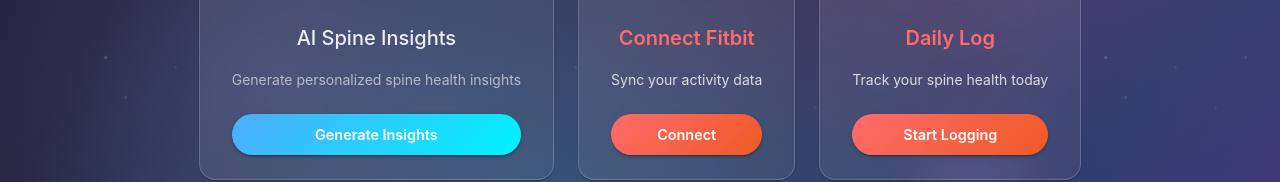
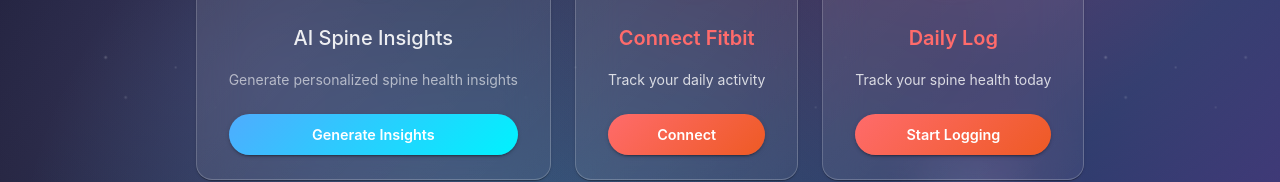
Before and after one commit to kabirshhaikh/fitspine-frontend, a React (Vite) app: page /dashboard in a window 1280 px wide. Shown: the part 337-519 px from the top of the page. Built offline with nearby package versions, Linux system fonts and the light colour scheme; no server answers.

Commit message:
Removed placeholder for fitbit card

```diff
--- a/src/pages/Dashboard.jsx
+++ b/src/pages/Dashboard.jsx
@@ -331,7 +331,7 @@
                   {isFitbitConnected ? 'Fitbit Connected' : 'Connect Fitbit'}
                 </Typography>
                 <Typography variant="body2" sx={{ color: 'rgba(255, 255, 255, 0.8)', mb: 3 }}>
-                  {isFitbitConnected ? 'Last synced: 5 minutes ago' : 'Sync your activity data'}
+                  Track your daily activity
                 </Typography>
                 {!isFitbitConnected && (
                   <Button
```
